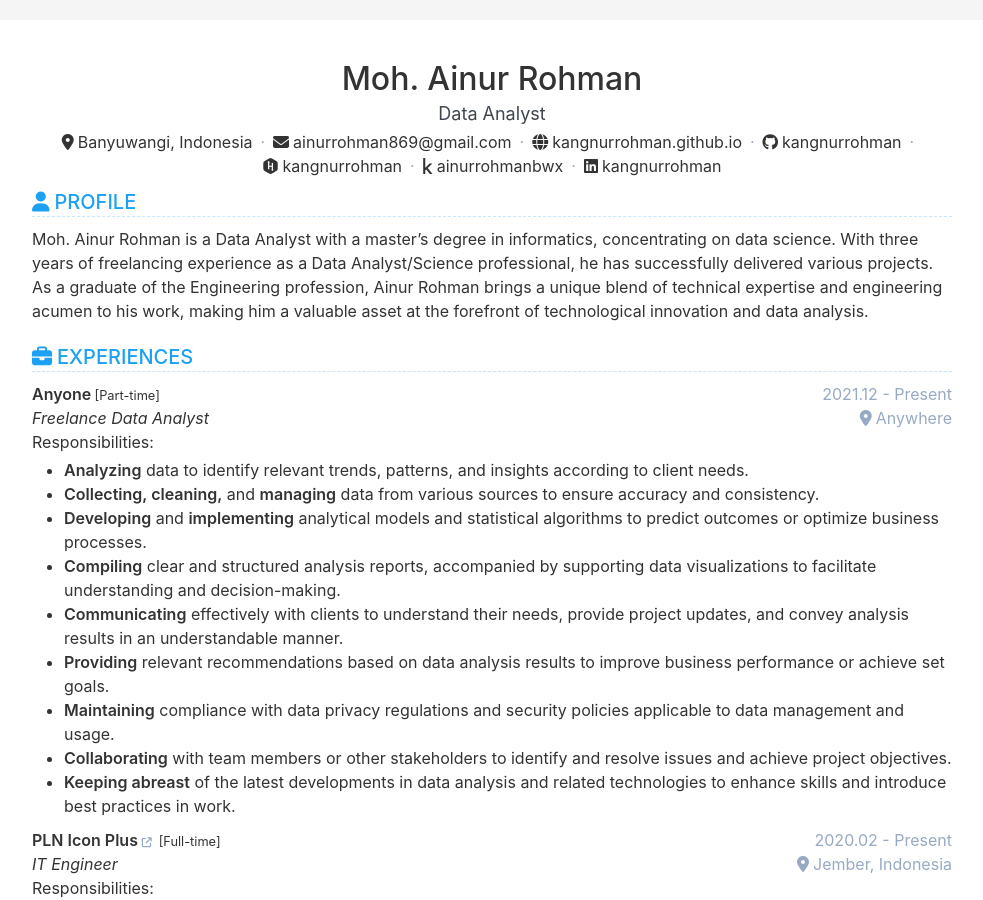
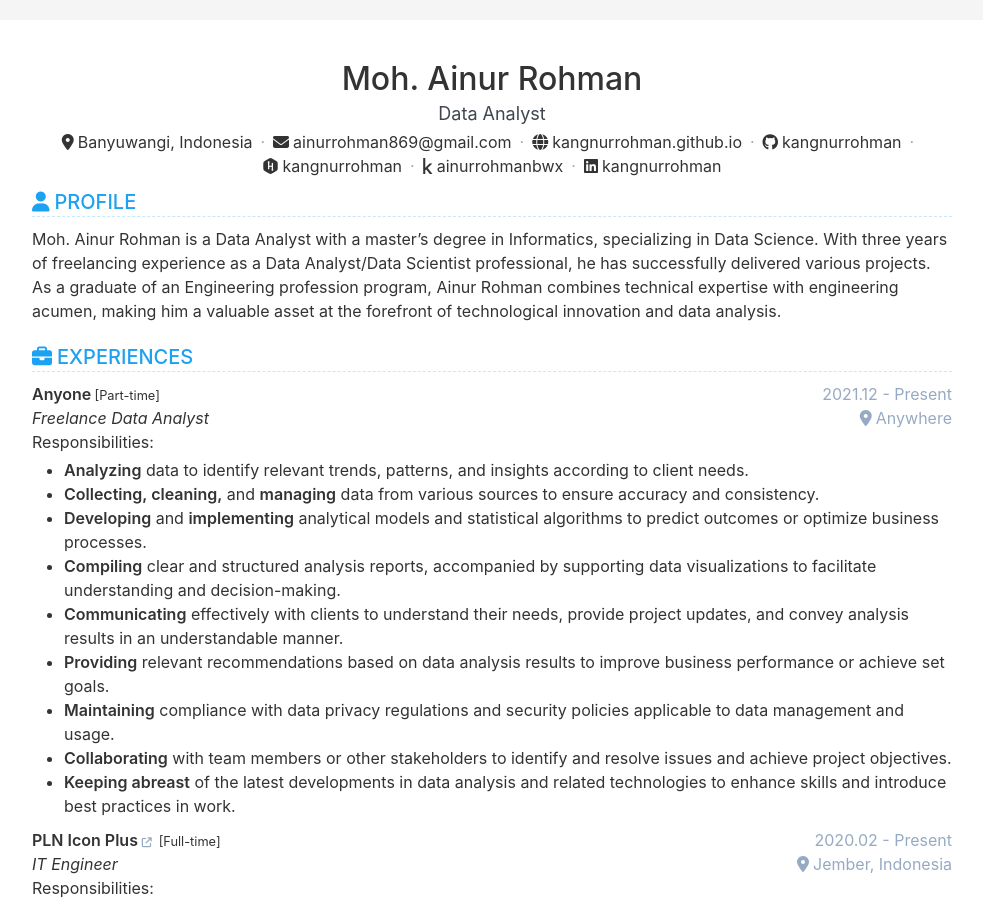
Before and after one commit to kangnurrohman/portfolio, a Jekyll site: the page built from index.html, in a window 1280 px wide and 900 px high. Shown: the whole window, without its empty margins (148-1131 px from the left). Built offline with Jekyll 4.4.1, drawn with Linux system fonts in a browser that asks for light colours.

Commit message:
Update data.yml

```diff
--- a/_data/data.yml
+++ b/_data/data.yml
@@ -84,10 +84,9 @@ profile:
   order: 1
   title: Profile
   description: |
-    Moh. Ainur Rohman is a Data Analyst with a master’s degree in informatics, concentrating on data science. With three years of
-    freelancing experience as a Data Analyst/Science professional, he has successfully delivered various projects. As a graduate of the
-    Engineering profession, Ainur Rohman brings a unique blend of technical expertise and engineering acumen to his work, making him a
-    valuable asset at the forefront of technological innovation and data analysis.
+    Moh. Ainur Rohman is a Data Analyst with a master’s degree in Informatics, specializing in Data Science.
+    With three years of freelancing experience as a Data Analyst/Data Scientist professional, he has successfully delivered various projects.
+    As a graduate of an Engineering profession program, Ainur Rohman combines technical expertise with engineering acumen, making him a valuable asset at the forefront of technological innovation and data analysis.
 
 experience:
   show: true
```
